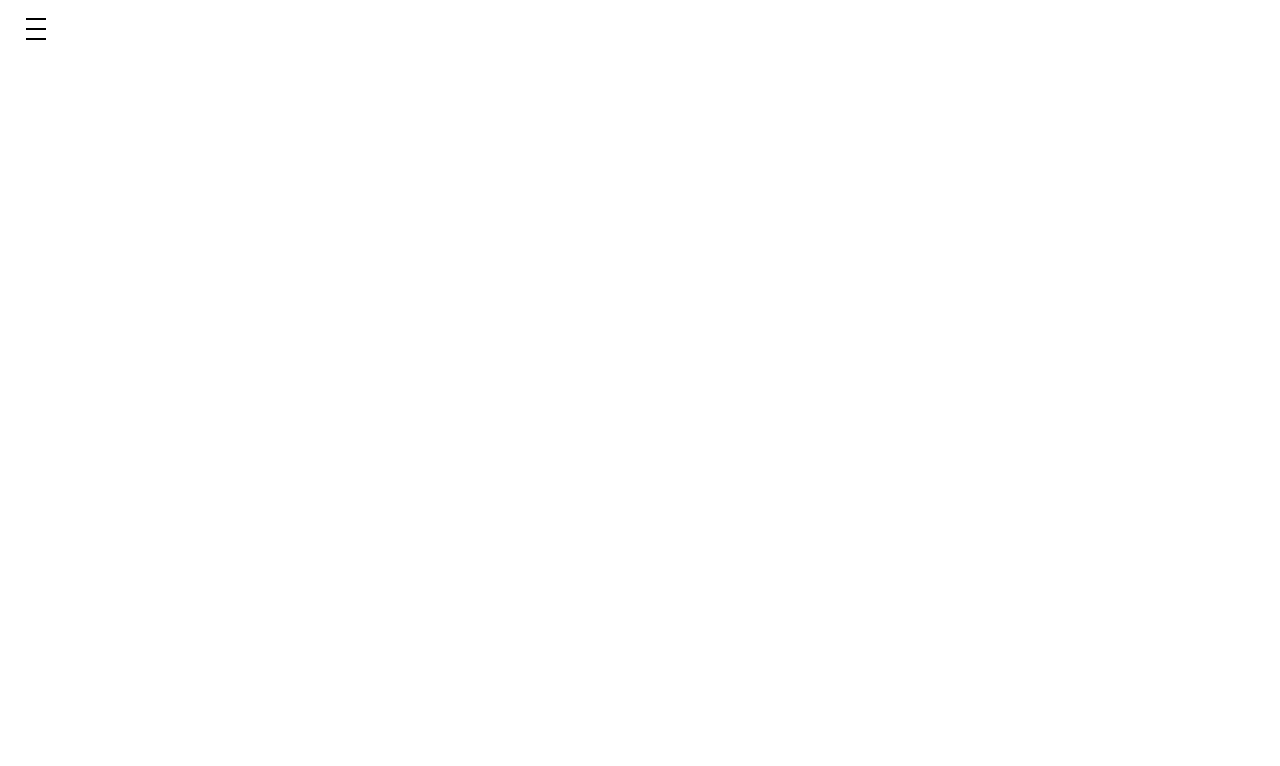
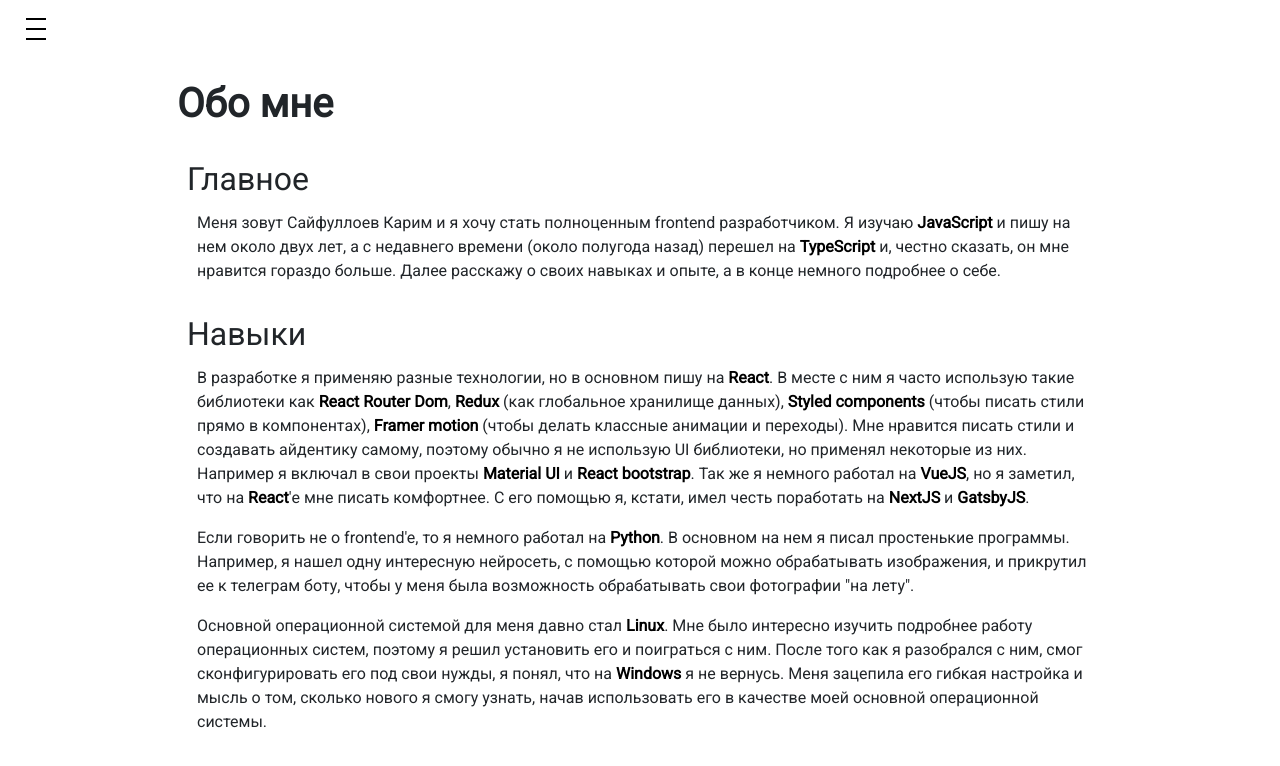
Before and after one commit to crawraps/gallery, a React (Create React App) app: page /about in a window 1280 px wide. Shown: the top 766 px of the page. Built offline with nearby package versions, Linux system fonts and the light colour scheme.

Commit message:
Code refactoring and about page added

```diff
--- a/package.json
+++ b/package.json
@@ -12,7 +12,6 @@
     "@types/react": "^18.0.0",
     "@types/react-dom": "^18.0.0",
     "@types/react-redux": "^7.1.24",
-    "axios": "^0.26.1",
     "bootstrap": "^5.1.3",
     "framer-motion": "^6.3.0",
     "react": "^18.0.0",
--- a/public/index.html
+++ b/public/index.html
@@ -5,10 +5,7 @@
     <link rel="icon" href="%PUBLIC_URL%/favicon.ico" />
     <meta name="viewport" content="width=device-width, initial-scale=1" />
     <meta name="theme-color" content="#000000" />
-    <meta
-      name="description"
-      content="Web site created using create-react-app"
-    />
+    <meta name="description" content="Web site created using create-react-app" />
     <link rel="apple-touch-icon" href="%PUBLIC_URL%/logo192.png" />
     <!--
       manifest.json provides metadata used when your web app is installed on a
@@ -24,7 +21,10 @@
       work correctly both with client-side routing and a non-root public URL.
       Learn how to configure a non-root public URL by running `npm run build`.
     -->
-    <title>React App</title>
+    <link rel="preconnect" href="https://fonts.googleapis.com" />
+    <link rel="preconnect" href="https://fonts.gstatic.com" crossorigin />
+    <link href="https://fonts.googleapis.com/css2?family=Roboto:wght@100;400&display=swap" rel="stylesheet" />
+    <title>Gallery</title>
   </head>
   <body>
     <noscript>You need to enable JavaScript to run this app.</noscript>
--- a/src/App.tsx
+++ b/src/App.tsx
@@ -4,6 +4,7 @@
 import Home from './pages/Home'
 import Image from './pages/Image'
 import Layout from './components/Layout'
+import ImageModal from './components/ImageModal'
 
 export default function App(): JSX.Element {
   const location = useLocation()
@@ -21,7 +22,7 @@
 
       {state?.backgroundLocation && (
         <Routes>
-          <Route path='images/:imageId' element={<Image />} />
+          <Route path='images/:imageId' element={<ImageModal />} />
         </Routes>
       )}
     </>
--- a/src/components/Navigation.tsx
+++ b/src/components/Navigation.tsx
@@ -29,10 +29,10 @@
         transition={{ ease: 'easeOut', duration: 0.5 }}
       >
         <List variant='flush'>
-          <Item>
+          <Item onClick={toggleActive}>
             <StyledLink to='/'>Gallery</StyledLink>
           </Item>
-          <Item>
+          <Item onClick={toggleActive}>
             <StyledLink to='/about'>About me</StyledLink>
           </Item>
         </List>
--- a/src/index.tsx
+++ b/src/index.tsx
@@ -17,3 +17,6 @@
     </Provider>
   </React.StrictMode>
 )
+
+// If debug mode is true, images will be stored in local ctorage
+export const debugMode = false
--- a/src/pages/About.tsx
+++ b/src/pages/About.tsx
@@ -1,5 +1,159 @@
 import React from 'react'
+import styled from 'styled-components'
+import Container from 'react-bootstrap/Container'
+import Row from 'react-bootstrap/Row'
+import Col from 'react-bootstrap/Col'
+
+type link = {
+  name: string
+  url: string
+}
+interface links {
+  [key: string]: link
+}
 
 export default function About(): JSX.Element {
-  return <div>This is about page</div>
+  const links: links = {
+    js: {
+      name: 'JavaScript',
+      url: 'https://en.wikipedia.org/wiki/JavaScript',
+    },
+    ts: {
+      name: 'TypeScript',
+      url: 'https://www.typescriptlang.org/',
+    },
+    react: {
+      name: 'React',
+      url: 'https://reactjs.org/',
+    },
+    router: {
+      name: 'React Router Dom',
+      url: 'https://reactrouter.com/',
+    },
+    redux: {
+      name: 'Redux',
+      url: 'https://react-redux.js.org/',
+    },
+    styled: {
+      name: 'Styled components',
+      url: 'https://styled-components.com/',
+    },
+    motion: {
+      name: 'Framer motion',
+      url: 'https://www.framer.com/motion/',
+    },
+    mui: {
+      name: 'Material UI',
+      url: 'https://mui.com',
+    },
+    bootstrap: {
+      name: 'React bootstrap',
+      url: 'https://react-bootstrap.github.io/',
+    },
+    vue: {
+      name: 'VueJS',
+      url: 'https://vuejs.org/',
+    },
+    next: {
+      name: 'NextJS',
+      url: 'https://nextjs.org/',
+    },
+    gatsby: {
+      name: 'GatsbyJS',
+      url: 'https://www.gatsbyjs.com/',
+    },
+    linux: {
+      name: 'Linux',
+      url: 'https://en.wikipedia.org/wiki/Linux',
+    },
+    python: {
+      name: 'Python',
+      url: 'https://www.python.org/',
+    },
+    windows: {
+      name: 'Windows',
+      url: 'https://www.microsoft.com/en-us/windows',
+    },
+  }
+
+  const mainText = `Меня зовут Сайфуллоев Карим и я хочу стать полноценным frontend разработчиком. Я изучаю /js/ и пишу на нем около двух лет, а с недавнего времени (около полугода назад) перешел на /ts/ и, честно сказать, он мне нравится гораздо больше. Далее расскажу о своих навыках и опыте, а в конце немного подробнее о себе.`
+  const skillsTextP1 = `В разработке я применяю разные технологии, но в основном пишу на /react/. В месте с ним я часто использую такие библиотеки как /router/, /redux/ (как глобальное хранилище данных), /styled/ (чтобы писать стили прямо в компонентах), /motion/ (чтобы делать классные анимации и переходы). Мне нравится писать стили и создавать айдентику самому, поэтому обычно я не использую UI библиотеки, но применял некоторые из них. Например я включал в свои проекты /mui/ и /bootstrap/. Так же я немного работал на /vue/, но я заметил, что на /react/'е мне писать комфортнее. С его помощью я, кстати, имел честь поработать на /next/ и /gatsby/.`
+  const skillsTextP2 = `Если говорить не о frontend'e, то я немного работал на /python/. В основном на нем я писал простенькие программы. Например, я нашел одну интересную нейросеть, с помощью которой можно обрабатывать изображения, и прикрутил ее к телеграм боту, чтобы у меня была возможность обрабатывать свои фотографии "на лету".`
+  const skillsTextP3 = `Основной операционной системой для меня давно стал /linux/. Мне было интересно изучить подробнее работу операционных систем, поэтому я решил установить его и поиграться с ним. После того как я разобрался с ним, смог сконфигурировать его под свои нужды, я понял, что на /windows/ я не вернусь. Меня зацепила его гибкая настройка и мысль о том, сколько нового я смогу узнать, начав использовать его в качестве моей основной операционной системы.`
+
+  return (
+    <StyledContainer>
+      <Row>
+        <Col xs={1} />
+        <Col xs={10}>
+          <Title>Обо мне</Title>
+
+          <Subtitle>Главное</Subtitle>
+          <Paragraph>{formatText(mainText, links)}</Paragraph>
+
+          <Subtitle>Навыки</Subtitle>
+          <Paragraph>{formatText(skillsTextP1, links)}</Paragraph>
+          <Paragraph>{formatText(skillsTextP2, links)}</Paragraph>
+          <Paragraph>{formatText(skillsTextP3, links)}</Paragraph>
+        </Col>
+        <Col xs={1} />
+      </Row>
+    </StyledContainer>
+  )
 }
+
+const StyledContainer = styled(Container)`
+  margin-top: 80px;
+  font-family: 'Roboto', sans-serif;
+`
+const Title = styled.h1`
+  font-weight: 600;
+`
+const Subtitle = styled.h2`
+  margin: 1em 0 0.4em 0;
+  padding-left: 10px;
+  font-weight: 400;
+`
+const Paragraph = styled.p`
+  padding-left: 20px;
+  font-weight: 400;
+`
+const BoldLink = styled.a`
+   {
+    font-weight: 600;
+    text-decoration: none;
+    color: black;
+
+    &:hover {
+      color: #85929e;
+    }
+  }
+`
+const Bold = styled.span`
+  font-weight: 600;
+  color: black;
+`
+
+function formatText(plainText: string, links: links): Array<string | JSX.Element> {
+  let arr = plainText.split('/')
+  let res = []
+  for (let elem of arr) {
+    if (links[elem]) {
+      res.push(
+        <BoldLink href={links[elem].url} target='_blank'>
+          {links[elem].name}
+        </BoldLink>
+      )
+    } else {
+      res.push(elem)
+    }
+  }
+
+  return res
+}
+
+// Ideas:
+// en/ru
+// flying keywords
+// click on keyword navigate to projects having this keyword
+// different colors for different "keyword family"
--- a/src/store/saga/imagesSaga.ts
+++ b/src/store/saga/imagesSaga.ts
@@ -1,15 +1,16 @@
+import { debugMode } from '../../index'
 import { UnsplashImage } from '../../types'
 import { FETCH_IMAGES } from './../imagesReducer'
 import { call, put, takeEvery } from 'redux-saga/effects'
 import { setImages } from '../imagesReducer'
 
-const fetchImages = () =>
+const fetchImages = async () =>
   fetch('https://api.unsplash.com/photos/random/?count=24&client_id=it8n1VGS6H8gj-O49QZ437AeL1TE-vdqkAT2_57KYQI')
 
 function* fetchImagesWorker(): Generator<any, any, any> {
   const localStorageData = localStorage.getItem('images')
 
-  if (localStorageData) {
+  if (localStorageData && debugMode) {
     // Get images from local storage if provided
     yield put(setImages(JSON.parse(localStorageData)))
   } else {
```
Also changed, not shown: src/components/ImageModal.tsx (renamed from src/components/ImageCard.tsx, +24 -16 lines), src/pages/Home.tsx (+37 -18 lines), src/pages/Image.tsx (+20 -7 lines), 1 other file (tests, documents, lock files or other folders).
